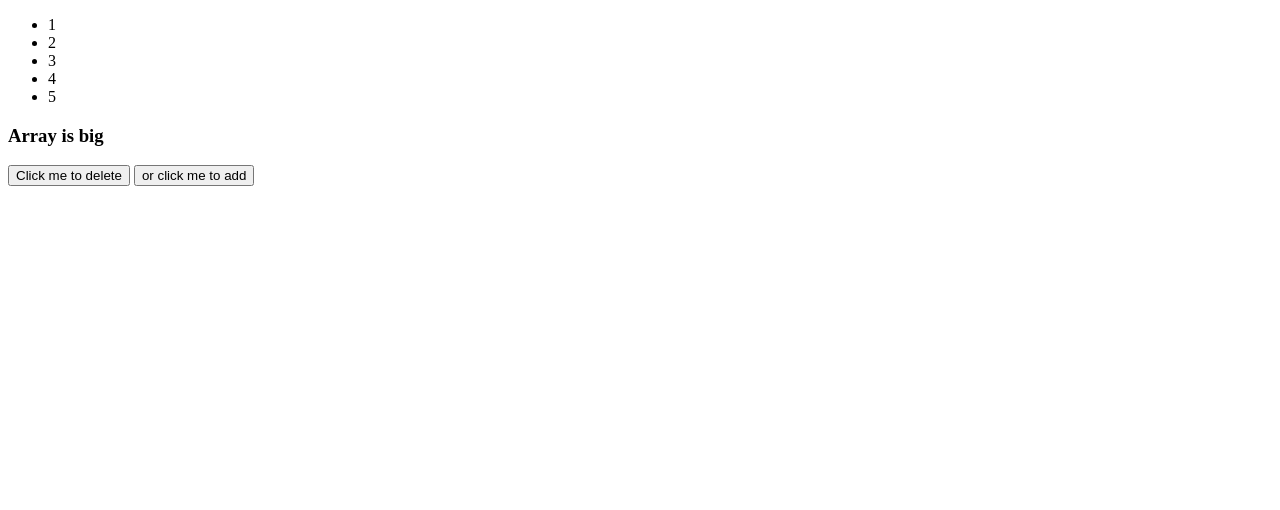
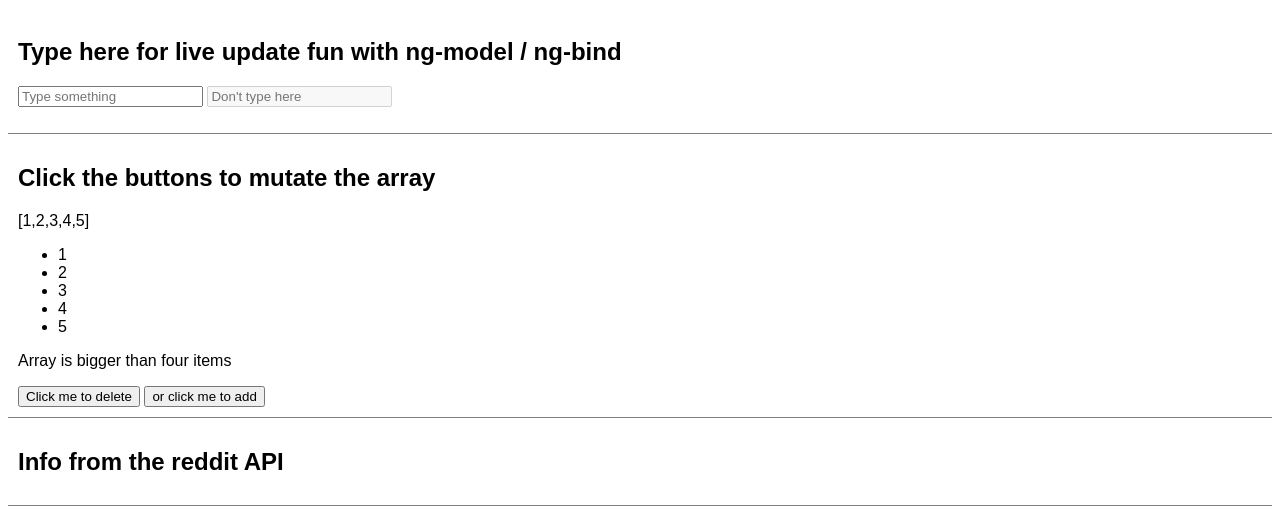
Before and after one commit to nyc-bobolinks-2015/angular-example, a plain HTML site: page index.html in a window 1280 px wide. Drawn offline with nearby package versions, Linux system fonts and the light colour scheme; no server answers.

Commit message:
Add explanatory notes

```diff
--- a/index.html
+++ b/index.html
@@ -4,31 +4,50 @@
   <title>Sample Angular App</title>
   <script type="text/javascript" src="angular.js"></script>
   <script type="text/javascript" src="app.js"></script>
+  <style>
+    body{font-family: sans-serif;}
+    .example-section{ padding:10px; border-bottom: 1px solid gray;}
+    .reddit-item { margin-bottom: 10px; }
+    h3 { font-size: 12pt;}
+  </style>
 </head>
 <body ng-app="steven">
 
 <div ng-controller="MainController">
-   {{data}}
+
+<div id="model-binding-example" class="example-section">
+<h2>Type here for live update fun with ng-model / ng-bind</h2>
+  <input ng-model="someModel" placeholder="Type something">
+  <!-- the second input will reflect the data in the first -->
+  <input ng-model="someModel" disabled="disabled" placeholder="Don't type here">
+  <h3 ng-bind="someModel"></h3>
+</div>
+
+<div id="event-handling-example" class="example-section">
+<h2>Click the buttons to mutate the array</h2>
+   {{sampleArray}}
   <ul>
     <li ng-repeat="item in sampleArray track by $index">{{item}}</li>
   </ul>
 
-<h3 ng-show="sampleArray.length > 4">Array is big</h3>
-<h3 ng-hide="sampleArray.length > 4">Array is small</h3>
+  <p ng-show="sampleArray.length > 4">Array is bigger than four items</p>
+  <p ng-hide="sampleArray.length > 4">Array is smaller than five items</p>
 
   <button ng-click="removeSomething()">Click me to delete</button>
   <button ng-click="addSomething()">or click me to add</button>
+</div>
 
-
-<div ng-repeat="item in redditArray">
-  <h2 ng-bind="item.data.title"></h2>
+<div id="retrieve-data-example" class="example-section" >
+<h2>Info from the reddit API</h2>
+  <div ng-repeat="item in redditArray" class="reddit-item">
+    <h3> <a href="http://reddit.com{{item.data.permalink}}" ng-bind="item.data.title"></a></h3>
     <img src="{{item.data.thumbnail}}">
     From {{item.data.author}}
     <a href="{{item.data.url}}">source</a>
     <a href="http://reddit.com{{item.data.permalink}}">reddit item</a>
     <a href="http://reddit.com/r/{{item.data.subreddit}}">{{item.data.subreddit}}</a>
   </div>
-
+</div>
 </div>
 
 
```
Also changed, not shown: app.js (+7 -1 lines). Lines whose indentation alone changed are shown as unchanged.
